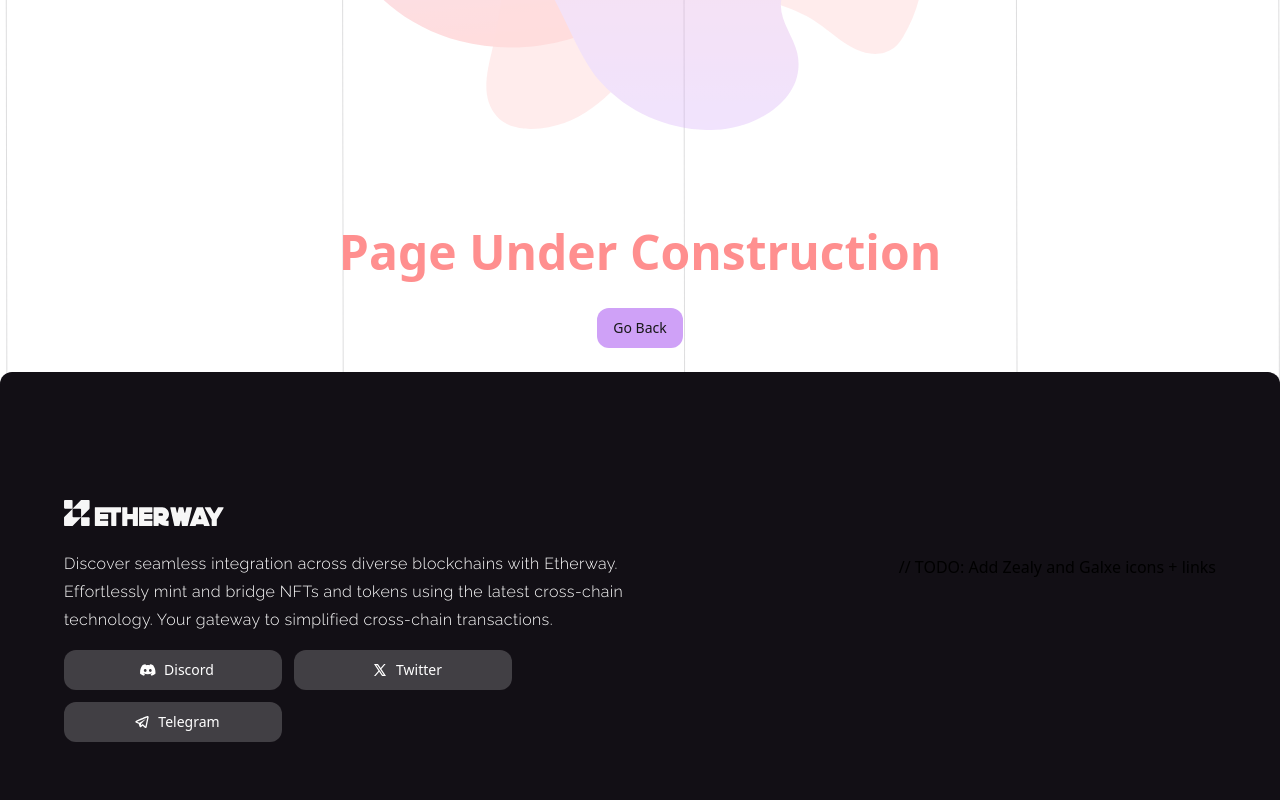
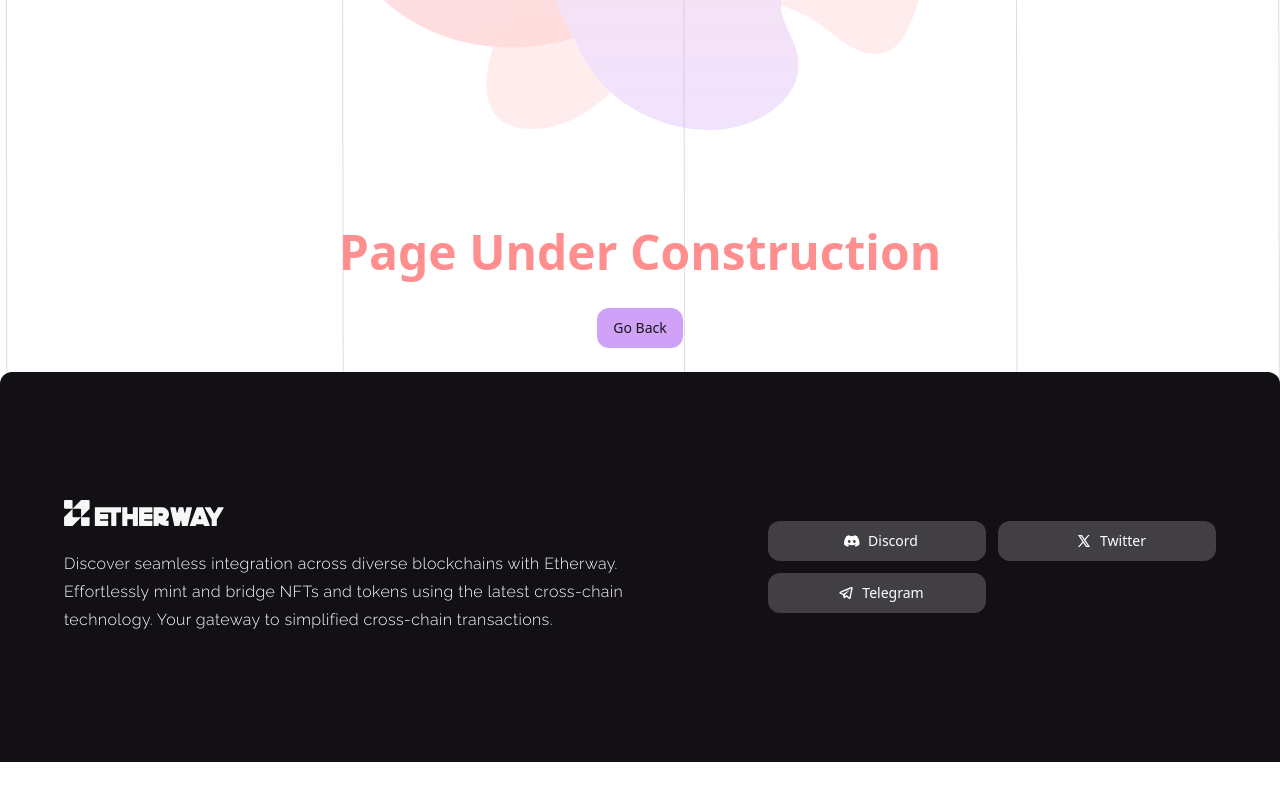
Before and after one commit to CJskii/etherway-ui, a Next.js app: page /dashboard in a window 1280 px wide. Shown: the part 609-1409 px from the top of the page. After the commit the page ends 1371 px from the top, so only its background shows below. Built offline with nearby package versions, Linux system fonts and the light colour scheme; no server answers; what @rainbow-me/rainbowkit-siwe-next-auth, wagmi would draw is missing.

Commit message:
fix build

```diff
--- a/components/ui/footer.tsx
+++ b/components/ui/footer.tsx
@@ -57,7 +57,7 @@ export function Footer({ isDashboard }: FooterProps) {
           transactions.
         </Typography>
       </div>
-      // TODO: Add Zealy and Galxe icons + links
+      {/* TODO: Add Zealy and Galxe icons + links */}
       {!isDashboard && (
         <div className=" grid w-full grid-cols-6 gap-3 md:max-w-md [&>*]:col-span-3 md:[&>*]:col-span-2 lg:[&>*]:col-span-3 ">
           <Link href={"https://discord.gg/GcS5r5NWfh"} target="_blank">
```
